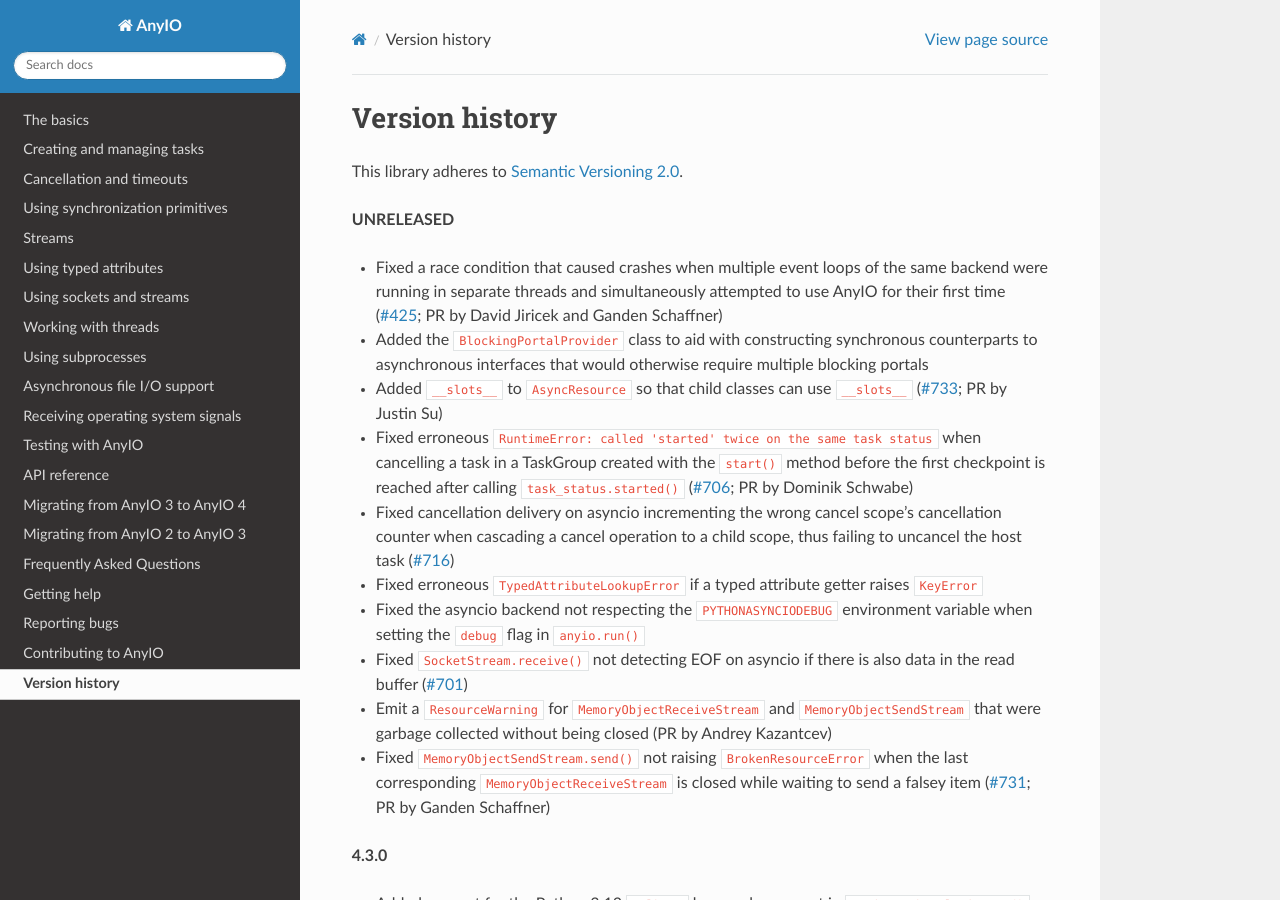
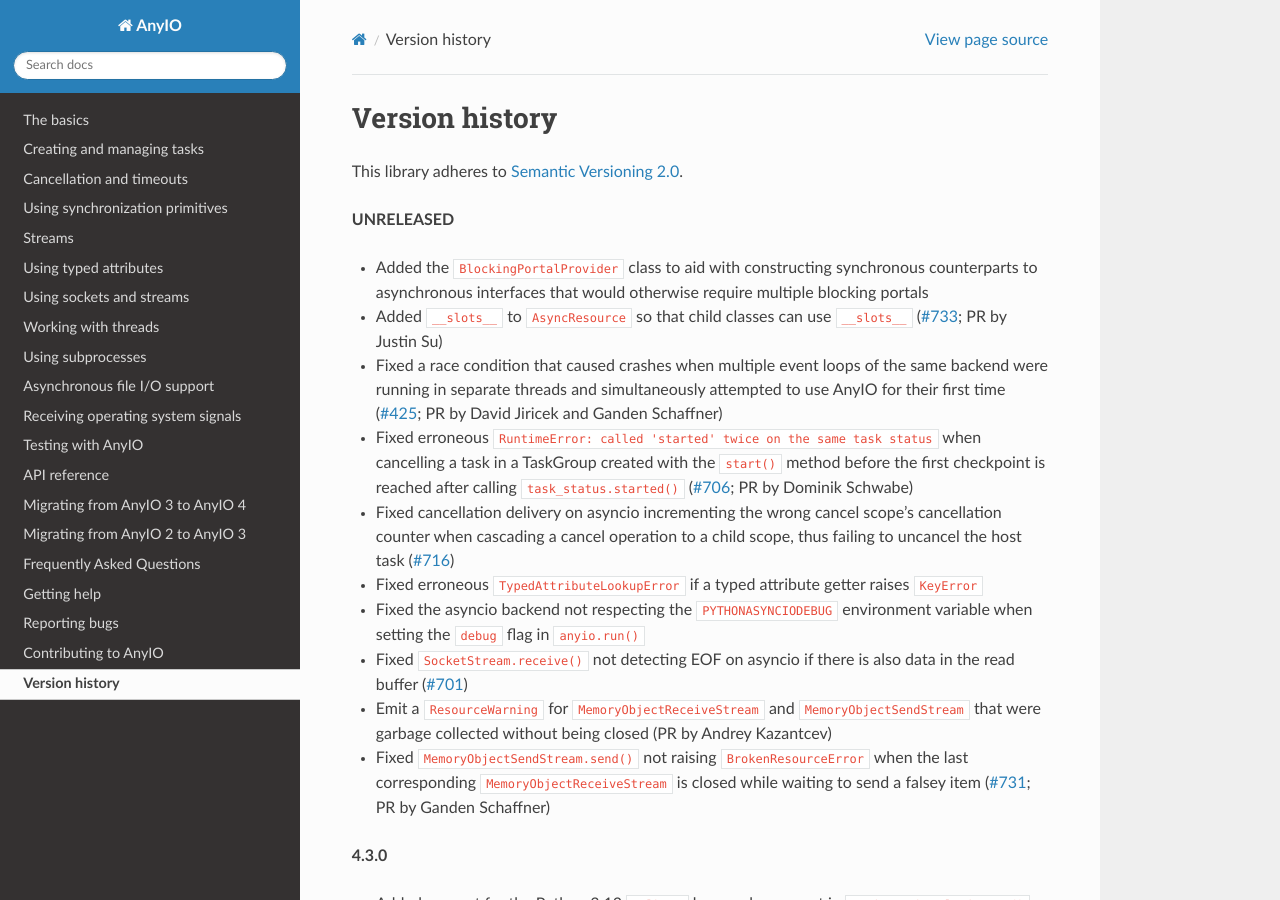
Before and after one commit to agronholm/anyio, a Sphinx documentation site: the page built from docs/versionhistory.rst, in a window 1280 px wide and 900 px high. Built offline with Sphinx 7.4.7 and the Read the Docs theme 2.0.0, drawn with Linux system fonts in a browser that asks for light colours; the version number could not be read and is left out.

Commit message:
Rearranged changelog items

```diff
--- a/docs/versionhistory.rst
+++ b/docs/versionhistory.rst
@@ -5,15 +5,15 @@ This library adheres to `Semantic Versioning 2.0 <http://semver.org/>`_.
 
 **UNRELEASED**
 
-- Fixed a race condition that caused crashes when multiple event loops of the same
-  backend were running in separate threads and simultaneously attempted to use AnyIO for
-  their first time (`#425 <https://github.com/agronholm/anyio/issues/425>`_; PR by David
-  Jiricek and Ganden Schaffner)
 - Added the ``BlockingPortalProvider`` class to aid with constructing synchronous
   counterparts to asynchronous interfaces that would otherwise require multiple blocking
   portals
 - Added ``__slots__`` to ``AsyncResource`` so that child classes can use ``__slots__``
   (`#733 <https://github.com/agronholm/anyio/pull/733>`_; PR by Justin Su)
+- Fixed a race condition that caused crashes when multiple event loops of the same
+  backend were running in separate threads and simultaneously attempted to use AnyIO for
+  their first time (`#425 <https://github.com/agronholm/anyio/issues/425>`_; PR by David
+  Jiricek and Ganden Schaffner)
 - Fixed erroneous ``RuntimeError: called 'started' twice on the same task status``
   when cancelling a task in a TaskGroup created with the ``start()`` method before
   the first checkpoint is reached after calling ``task_status.started()``
```
